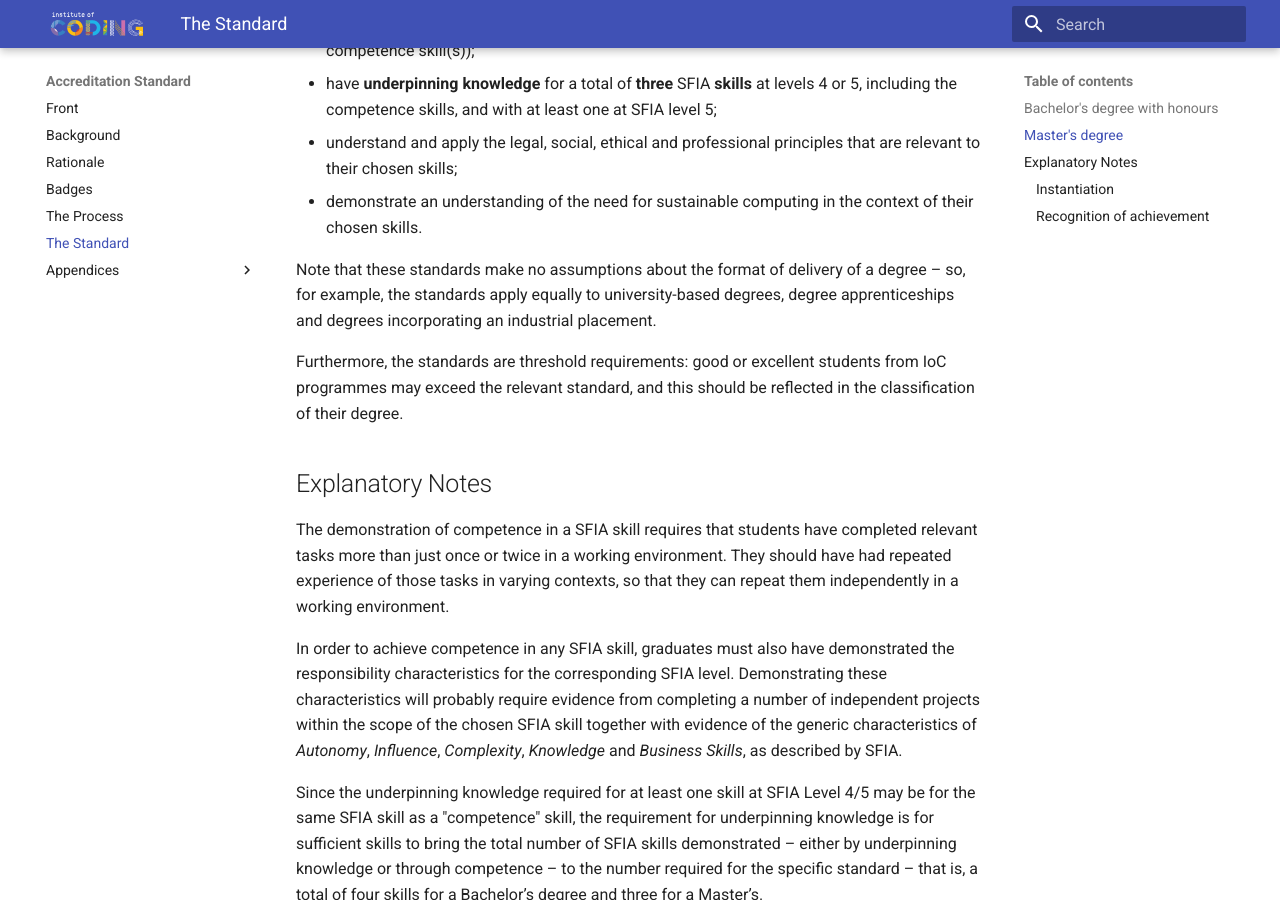
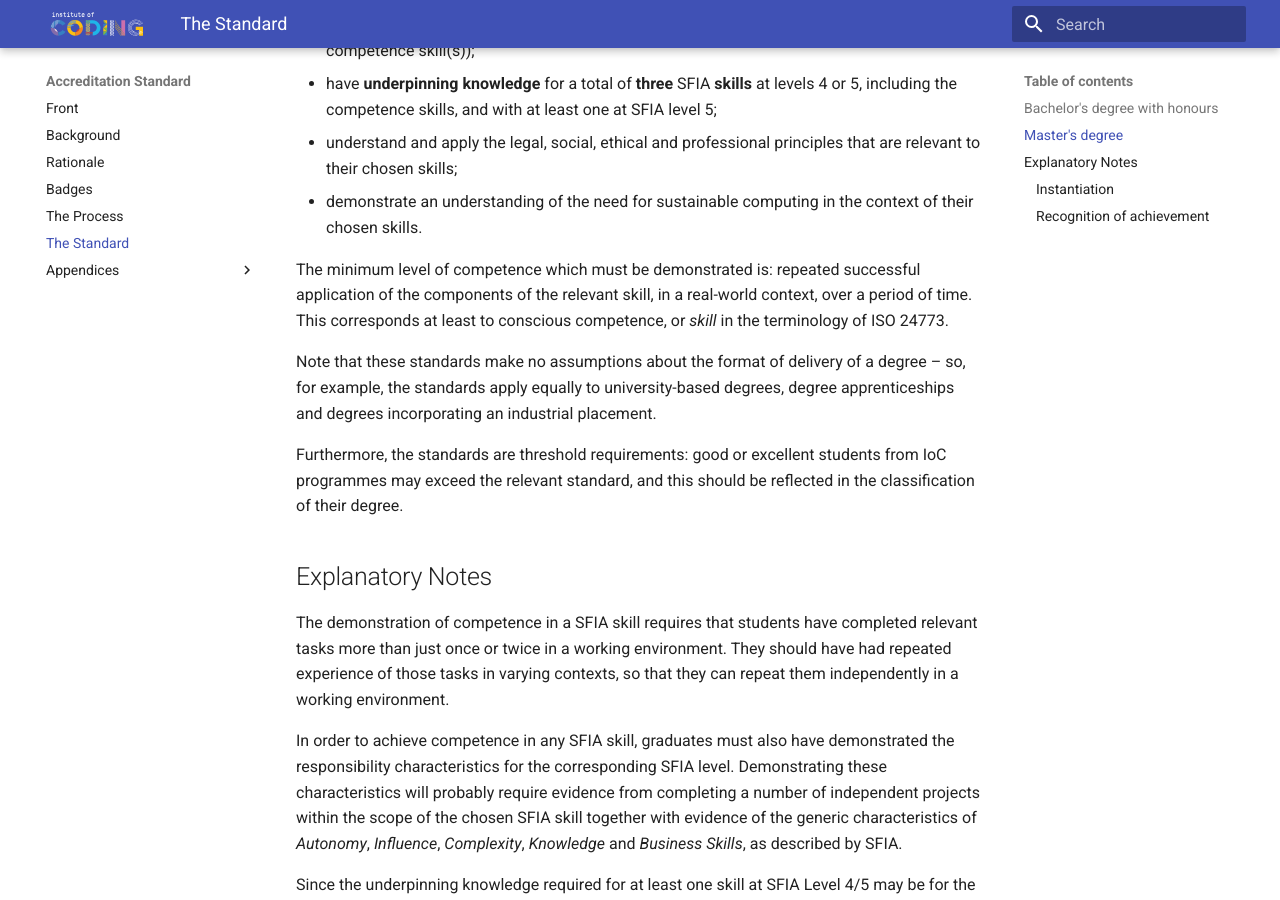
Before and after one commit to institute-of-coding/accreditation-standard, an MkDocs documentation site: the page built from docs/standard/standard.md, in a window 1280 px wide and 900 px high, scrolled down 740 px. Built offline with MkDocs 1.6.1 and Material for MkDocs 9.7.7, drawn with Linux system fonts in a browser that asks for light colours.

Commit message:
add comment on conscious competence

```diff
--- a/docs/standard/standard.md
+++ b/docs/standard/standard.md
@@ -19,6 +19,8 @@ Graduates should:
 * have **underpinning knowledge** for a total of **three** SFIA **skills** at levels 4 or 5, including the competence skills, and with at least one at SFIA level 5;
 * understand and apply the legal, social, ethical and professional principles that are relevant to their chosen skills;
 * demonstrate an understanding of the need for sustainable computing in the context of their chosen skills.
+
+The minimum level of competence which must be demonstrated is: repeated successful application of the components of the relevant skill, in a real-world context, over a period of time.  This corresponds at least to conscious competence, or *skill* in the terminology of ISO 24773.
 
 Note that these standards make no assumptions about the format of delivery of a degree – so, for example, the standards apply equally to university-based degrees, degree apprenticeships and degrees incorporating an industrial placement.
 
```
